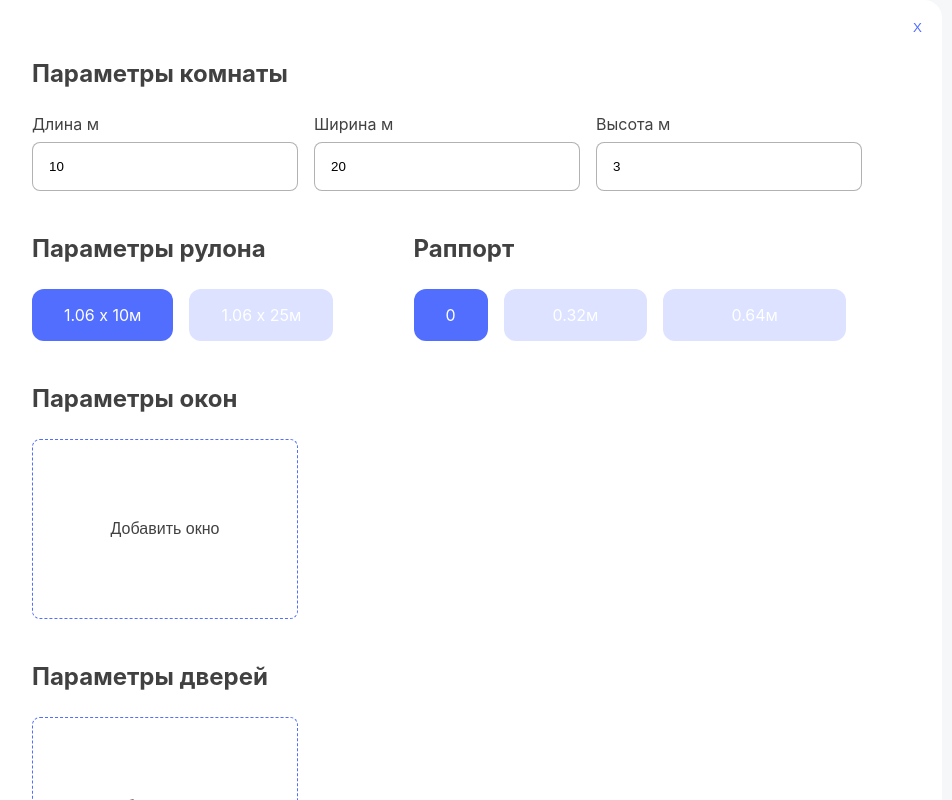
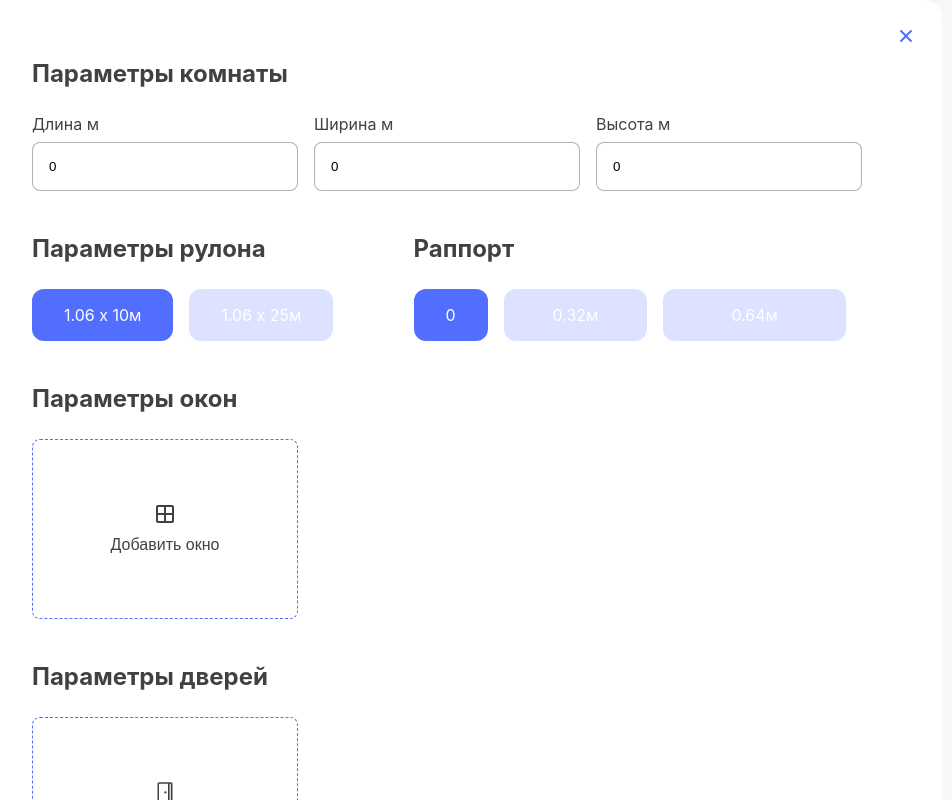
Before and after one commit to Sampleq/wallpaper-calc, a React (Create React App) app: page / in a window 1280 px wide. Both pictures are taken after a click on the button "Начать расчет материалов". Shown: the top 800 px of the page, without its empty margins (193-1145 px from the left). Built offline with nearby package versions, Linux system fonts and the light colour scheme.

Commit message:
added react-icons

```diff
--- a/package.json
+++ b/package.json
@@ -10,6 +10,7 @@
     "@testing-library/user-event": "^13.5.0",
     "react": "^18.3.1",
     "react-dom": "^18.3.1",
+    "react-icons": "^5.5.0",
     "react-redux": "^9.2.0",
     "react-scripts": "5.0.1",
     "uuid": "^11.1.0",
--- a/src/components/Buttons/ButtonBlue.js
+++ b/src/components/Buttons/ButtonBlue.js
@@ -1,3 +1,5 @@
+import { PiMagicWandBold } from 'react-icons/pi';
+
 import styles from './ButtonBlue.module.css';
 
 function ButtonBlue(props) {
@@ -6,6 +8,13 @@ function ButtonBlue(props) {
   return (
     // передаём все свойства (props) компонента Button "как есть" в другой компонент
     <button {...props} className={styles.btn_blue}>
+      <PiMagicWandBold
+        style={{
+          marginRight: '0.5rem',
+          fontSize: '2.2rem',
+          marginBottom: '-0.5rem',
+        }}
+      />
       {props.children}
     </button>
   );
--- a/src/components/Buttons/ButtonClose.js
+++ b/src/components/Buttons/ButtonClose.js
@@ -1,3 +1,4 @@
+import { IoIosClose } from 'react-icons/io';
 import styles from './ButtonClose.module.css';
 
 function ButtonClose(props) {
@@ -7,7 +8,7 @@ function ButtonClose(props) {
       {...props}
       className={styles.close}
     >
-      X
+      <IoIosClose style={{ fontSize: '3.2rem' }} />
     </button>
   );
 }
--- a/src/components/Doors.js
+++ b/src/components/Doors.js
@@ -1,3 +1,4 @@
+import { PiDoorOpenDuotone } from 'react-icons/pi';
 import { useDispatch, useSelector } from 'react-redux';
 import { v4 as uuidv4 } from 'uuid';
 import styles from './Doors.module.css';
@@ -31,6 +32,8 @@ function Doors() {
             );
           }}
         >
+          <PiDoorOpenDuotone style={{ fontSize: '2.4rem' }} />
+          <br />
           Добавить дверь
         </button>
       </div>
--- a/src/components/Results.js
+++ b/src/components/Results.js
@@ -45,6 +45,8 @@ function Results() {
           // // const navigate = useNavigate();
           onClick={() => {
             //   navigate('/catalog', { replace: false })
+            alert(`   // must use react-router-dom
+    navigate('/catalog', { replace: false })`);
             console.log(`navigate('/catalog', { replace: false })`);
           }}
         >
--- a/src/components/Room.js
+++ b/src/components/Room.js
@@ -36,7 +36,8 @@ function Room() {
             type='text'
             name=''
             id='room_length'
-            placeholder='14.2'
+            placeholder='0'
+            // placeholder='14.2'
             value={roomOptions.length}
             onChange={handleInputLengthChange}
           />
@@ -47,7 +48,8 @@ function Room() {
             type='text'
             name=''
             id='room_width'
-            placeholder='28.5'
+            placeholder='0'
+            // placeholder='28.5'
             value={roomOptions.width}
             onChange={handleInputWidthChange}
           />
@@ -58,7 +60,8 @@ function Room() {
             type='text'
             name=''
             id='room_height'
-            placeholder='18.5'
+            placeholder='0'
+            // placeholder='18.5'
             value={roomOptions.height}
             onChange={handleInputHeightChange}
           />
--- a/src/components/Windows.js
+++ b/src/components/Windows.js
@@ -1,3 +1,4 @@
+import { MdOutlineWindow } from 'react-icons/md';
 import { useDispatch, useSelector } from 'react-redux';
 import { v4 as uuidv4 } from 'uuid';
 import styles from './Windows.module.css';
@@ -34,6 +35,8 @@ function Windows() {
             );
           }}
         >
+          <MdOutlineWindow style={{ fontSize: '2.4rem' }} />
+          <br />
           Добавить окно
         </button>
       </div>
--- a/src/redux/slices/userOptionsSlice.js
+++ b/src/redux/slices/userOptionsSlice.js
@@ -2,9 +2,9 @@ import { createSlice } from '@reduxjs/toolkit';
 
 const initialState = {
   room: {
-    length: 10,
-    width: 20,
-    height: 3,
+    length: 0,
+    width: 0,
+    height: 0,
   },
 
   rollSquare: 1.06 * 10,
```
Also changed, not shown: 1 other file (tests, documents, lock files or other folders).
